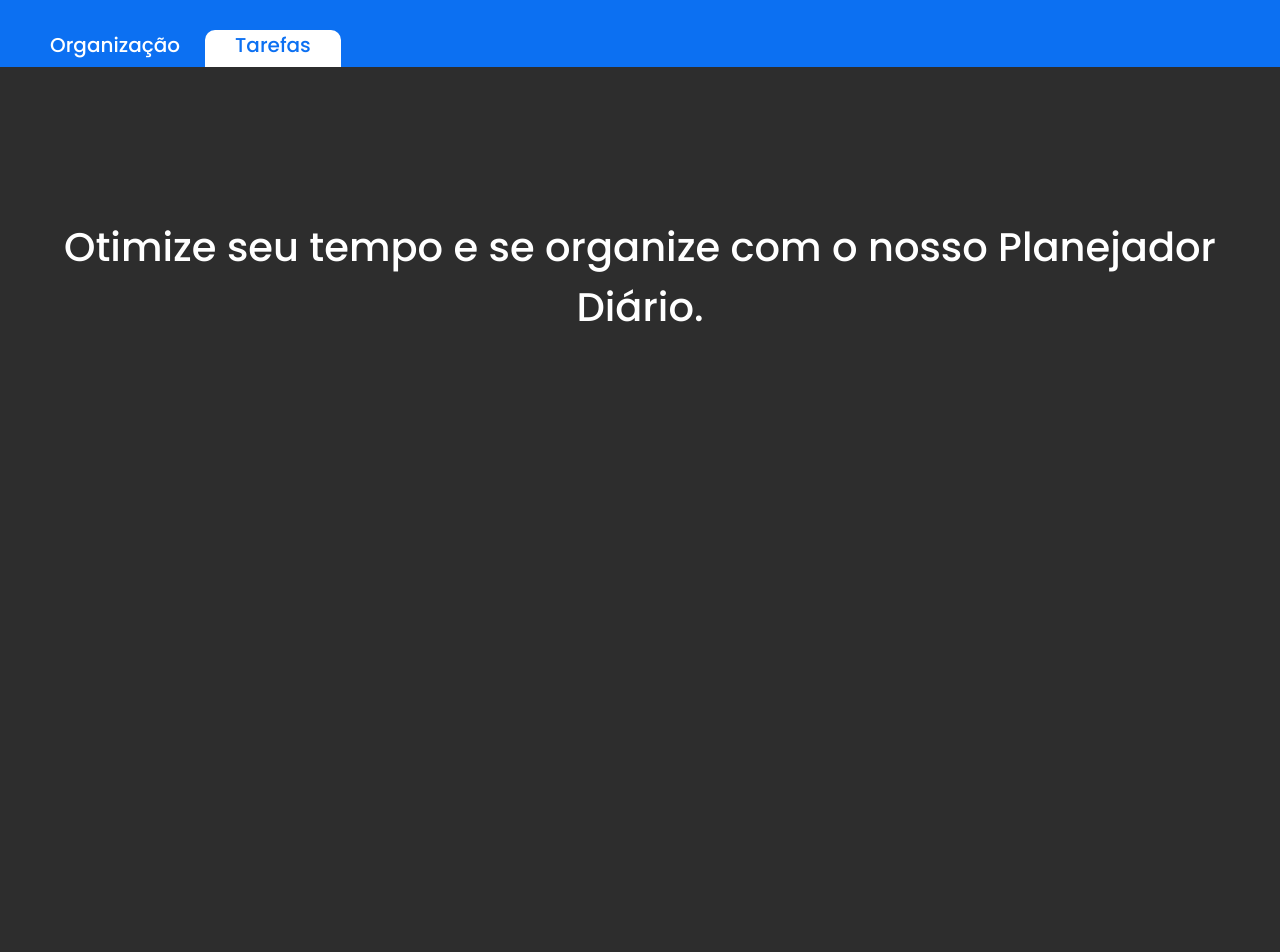
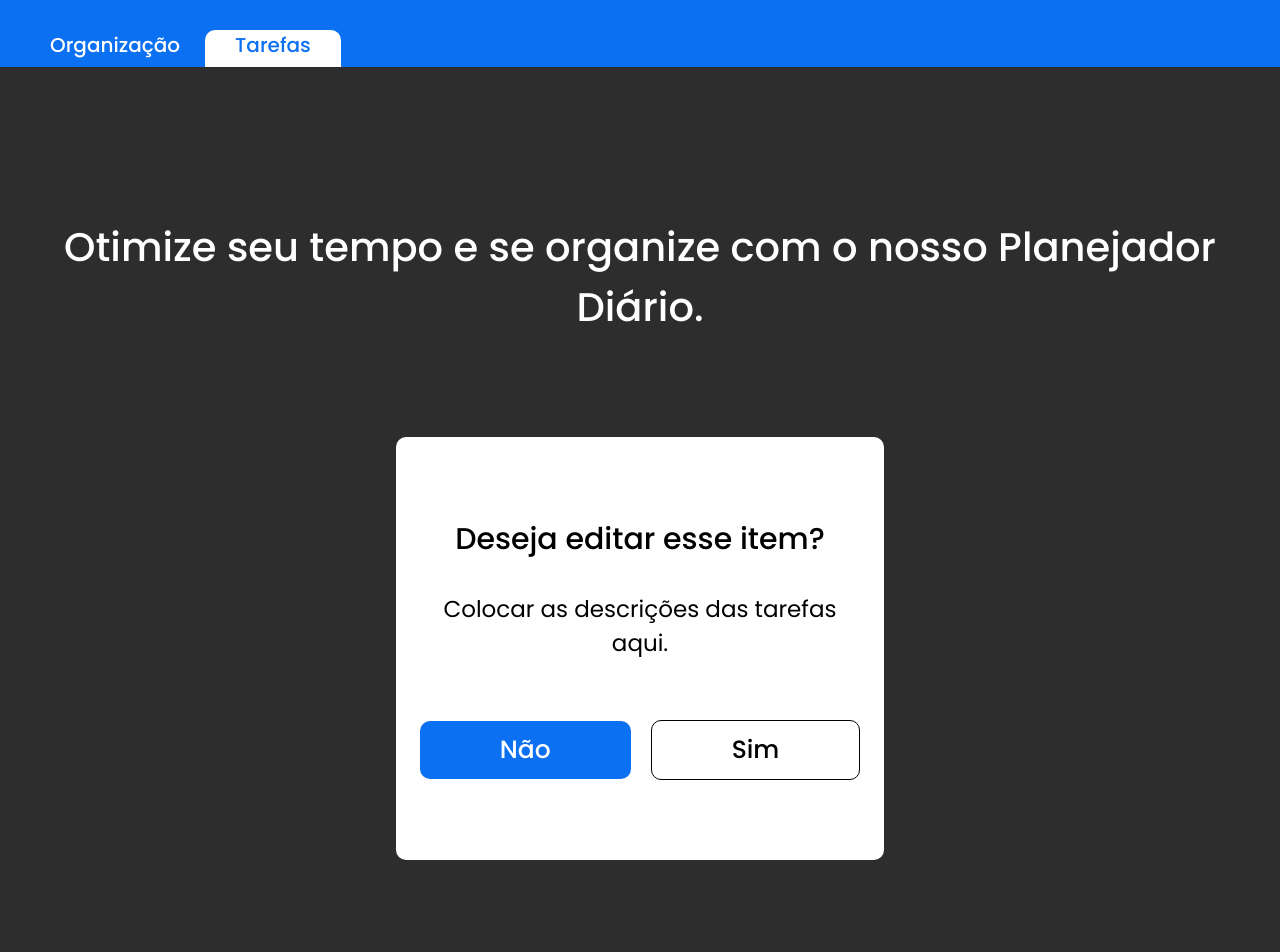
Before and after one commit to andretassis/lista-de-tarefas, a React (Vite) app: page / in a window 1280 px wide. Shown: the top 952 px of the page. Built offline with nearby package versions, Linux system fonts and the light colour scheme.

Commit message:
feat(Edit/Button): criado componente Edit / criado componente Button

```diff
--- /dev/null
+++ b/src/components/Button/Button.jsx
@@ -0,0 +1,12 @@
+import './Button.scss'
+
+const Button = () => {
+    return (
+        <div>
+            <button className="btn__no">Não</button>
+            <button className="btn__yes">Sim</button>
+        </div>
+    )
+}
+
+export default Button
--- /dev/null
+++ b/src/components/Button/Button.scss
@@ -0,0 +1,42 @@
+@use '../../sass/variables' as *;
+
+
+div {
+
+    button {
+        font-size: 25px;
+        font-weight: 500;
+        padding: 10px 80px;
+        cursor: pointer;
+        border-radius: $main-border-radius;
+    }
+
+    .btn__no {
+        background-color: $blue;
+        color: $white;
+        border: none;
+        margin-right: 20px;
+    }
+
+    .btn__no:hover {
+        background-color: $light-gray;
+        color: $black;
+        border: none;
+        transform: translateY(-3px);
+        transition: 0.2s;
+    }
+
+    .btn__yes {
+        background-color: $white;
+        color: $black;
+        border: 1px solid $black;
+    }
+
+    .btn__yes:hover {
+        background-color: $light-gray;
+        color: $black;
+        border: none;
+        transform: translateY(-3px);
+        transition: 0.2s;
+    }
+}
--- a/src/components/Edit/Edit.jsx
+++ b/src/components/Edit/Edit.jsx
@@ -1,6 +1,16 @@
+import Button from '../Button/Button'
+import './Edit.scss'
+
 const Edit = () => {
     return (
-        <div>Edit</div>
+        <section className="Edit">
+            <div className="edit__container">
+                <h2>Deseja editar esse item?</h2>
+                <p>Colocar as descrições das tarefas aqui.</p>
+
+                <Button />
+            </div>
+        </section>
     )
 }
 
--- a/src/components/Edit/Edit.scss
+++ b/src/components/Edit/Edit.scss
@@ -0,0 +1,28 @@
+@use '../../sass/variables' as *;
+
+.Edit {
+    background-color: $dark-gray;
+    height: 100vh;
+
+    .edit__container {
+        background-color: $white;
+        text-align: center;
+        margin-left: auto;
+        margin-right: auto;
+        width: 35%;
+        padding: 80px 20px;
+        border-radius: $main-border-radius;
+    }
+
+    h2 {
+        font-size: 30px;
+        font-weight: 500;
+    }
+
+    p {
+        margin: 30px 0 60px 0;
+        font-size: 23px;
+    }
+
+
+}
--- a/src/views/Tasks.jsx
+++ b/src/views/Tasks.jsx
@@ -1,3 +1,4 @@
+import Edit from '../components/Edit/Edit.jsx'
 import Header from '../components/Header/Header.jsx'
 import "./Tasks.scss"
 
@@ -6,6 +7,7 @@ const Tasks = () => {
         <>
             <Header />
             <section className="Tasks">Otimize seu tempo e se organize com o nosso Planejador Diário.</section>
+            <Edit />
         </>
     )
 }
--- a/src/views/Tasks.scss
+++ b/src/views/Tasks.scss
@@ -2,10 +2,10 @@
 
 .Tasks {
     background-color: $dark-gray;
-    height: 100vh;
     text-align: center;
     color: $white;
     font-size: 40px;
     font-weight: 500;
     padding-top: 150px;
+    padding-bottom: 100px;
 }
```
